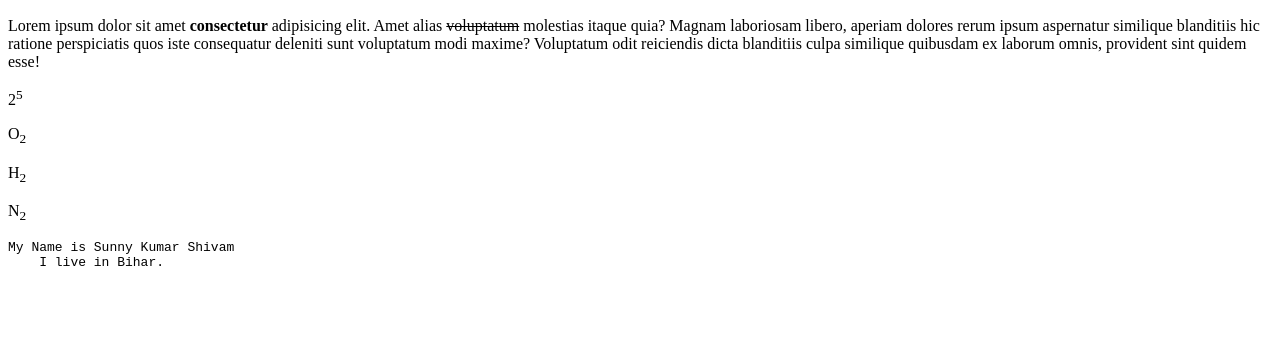
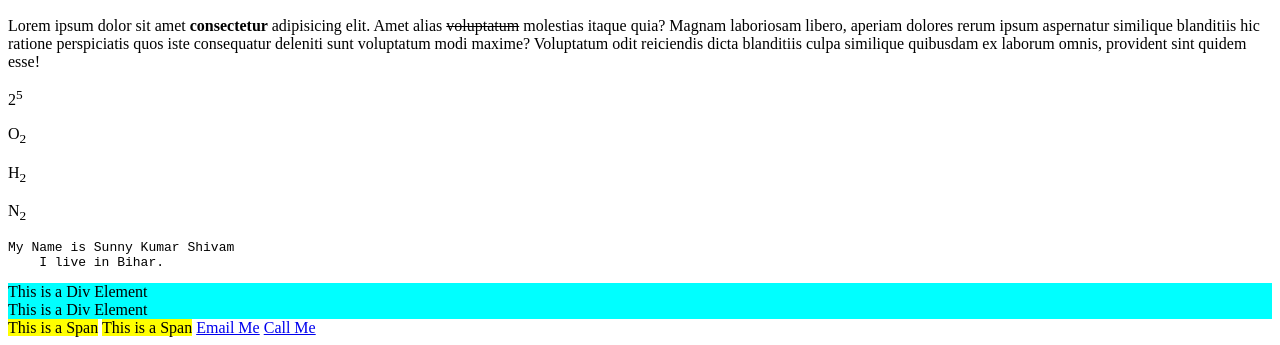
Before and after one commit to Sunnyshivam123/Practice-in-HTML, a plain HTML site: page index.html in a window 1280 px wide. Shown: the part 758-1103 px from the top of the page. Before the commit the page ends 1041 px from the top, so only its background shows below. Drawn offline with Linux system fonts and the light colour scheme.

Commit message:
Add files via upload

```diff
--- a/index.html
+++ b/index.html
@@ -81,5 +81,20 @@
     I live in Bihar.
 </pre>
 
+<!-- Block Vs Inline Elements -->
+
+<!-- Block Elements -->
+<div style="background-color: aqua;">This is a Div Element</div>
+<div style="background-color: aqua;">This is a Div Element</div>
+
+
+<!-- Inline Elements -->
+<span style="background-color: yellow;">This is a Span</span>
+<span style="background-color: yellow;">This is a Span</span>
+
+<!-- Email and Call -->
+
+<a href="mailto:sunnykumarshivam143@gmail.com">Email Me</a>
+<a href="tel:7739449847">Call Me</a>
 </body>
 </html>
```
